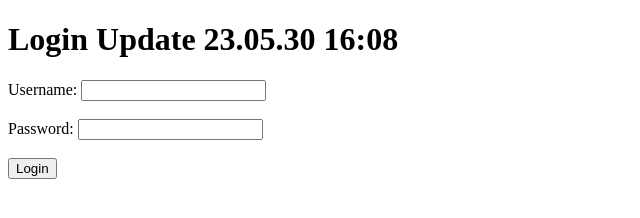
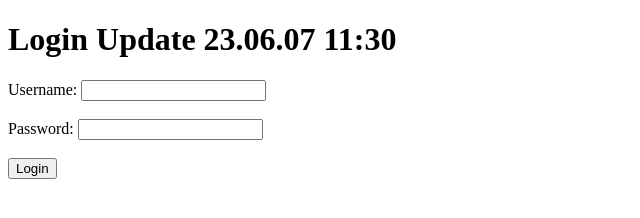
Before and after one commit to MaJJangJJang/bank_system, a website: page public/index.html in a window 1280 px wide. Shown: the full height of the page, 0-640 px from the left. Drawn offline with Linux system fonts and the light colour scheme.

Commit message:
main update

```diff
--- a/public/index.html
+++ b/public/index.html
@@ -4,7 +4,7 @@
     <title>Login</title>
   </head>
   <body>
-    <h1>Login Update 23.05.30 16:08</h1>
+    <h1>Login Update 23.06.07 11:30</h1>
     <form id="loginForm" action="/" method="POST">
       <label for="username">Username:</label>
       <input type="text" id="username" name="username" required><br><br>
```
